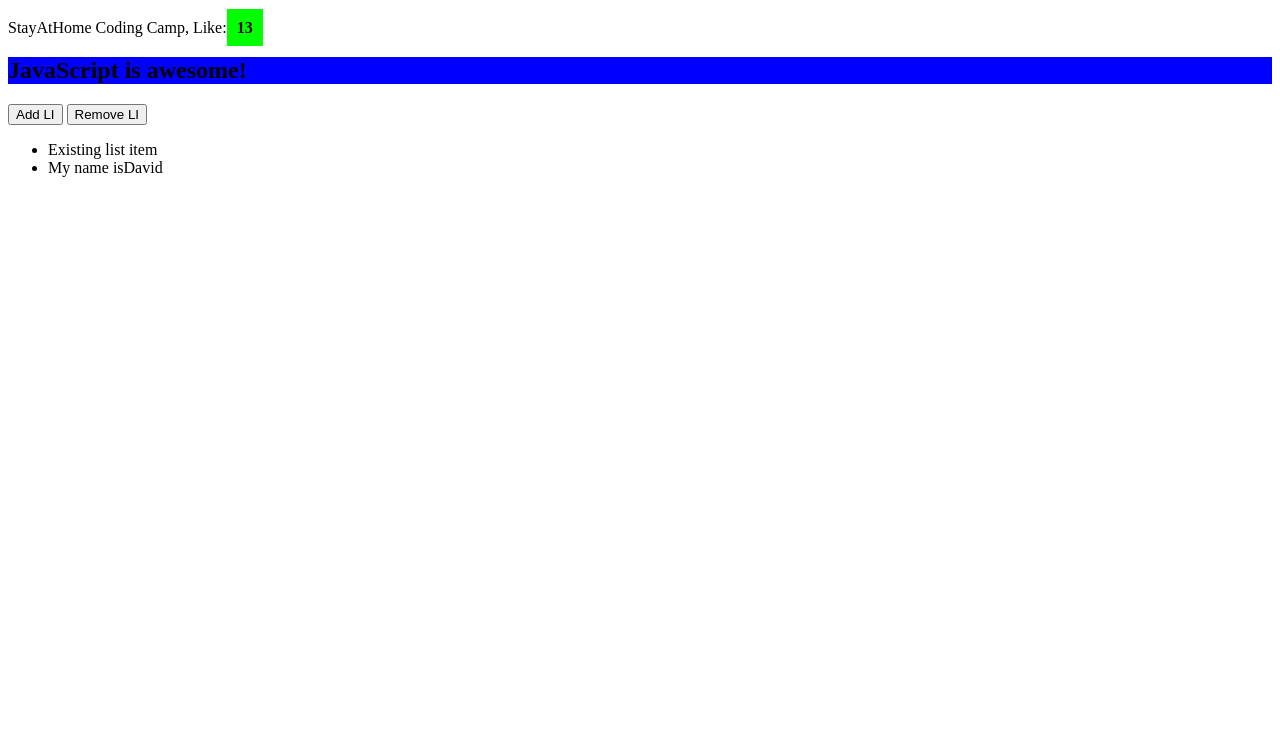
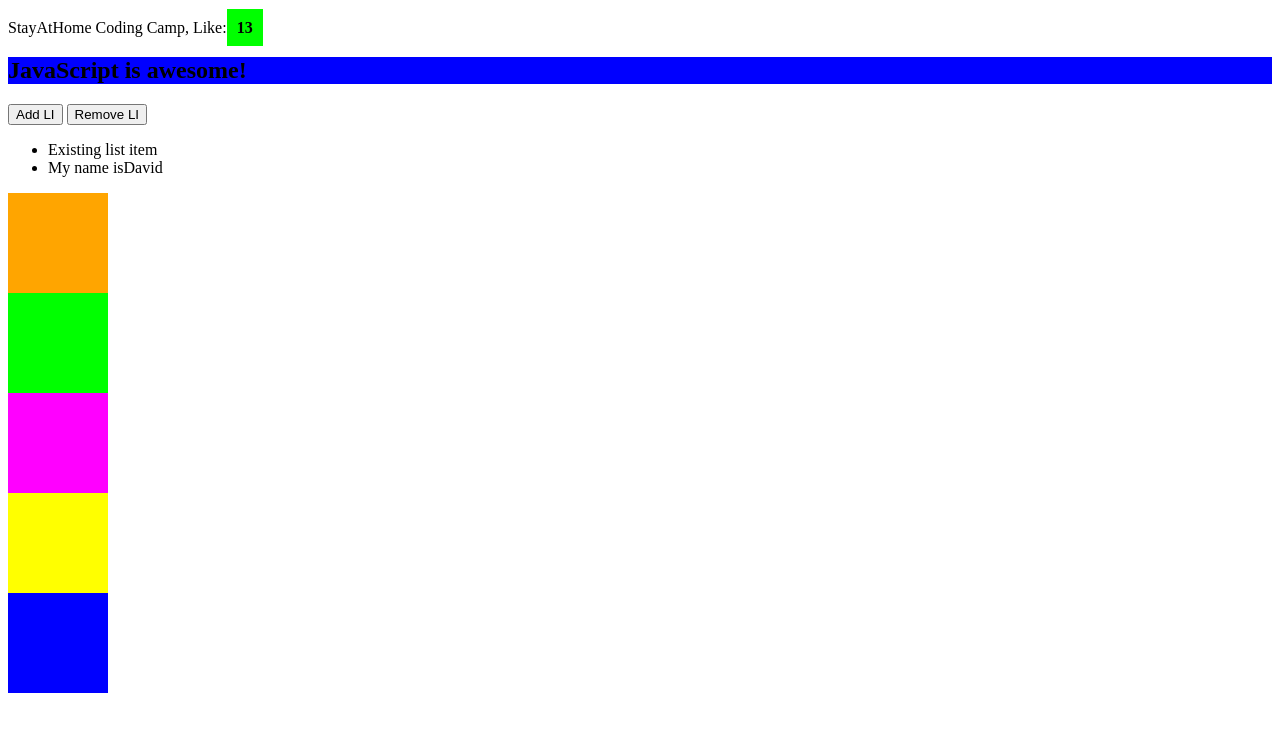
Before and after one commit to poosdavid/sah-js-examples-april-13, a plain HTML site: page index.html in a window 1280 px wide. Shown: the part 61-792 px from the top of the page. Drawn offline with nearby package versions, Linux system fonts and the light colour scheme.

Commit message:
new jquery

```diff
--- a/index.html
+++ b/index.html
@@ -15,6 +15,7 @@
     <ul>
         <li>Existing list item</li>
     </ul>
+    <div id="box-container"></div>
     <script src="https://code.jquery.com/jquery-3.5.0.min.js"></script>
     <script src="script.js"></script>
     <script>console.log('Hi friend! My name is David!')</script>
--- a/script.js
+++ b/script.js
@@ -46,3 +46,17 @@ if (age < 18) {
 };
 
 console.log('This is the after the if');
+
+
+let colors = ['orange', 'lime', 'magenta', 'yellow', 'blue'];
+
+$('#box-container').append('<div class="box"></div>');
+$('.box:last-child').css('background', colors[0]);
+$('#box-container').append('<div class="box"></div>');
+$('.box:last-child').css('background', colors[1]);
+$('#box-container').append('<div class="box"></div>');
+$('.box:last-child').css('background', colors[2]);
+$('#box-container').append('<div class="box"></div>');
+$('.box:last-child').css('background', colors[3]);
+$('#box-container').append('<div class="box"></div>');
+$('.box:last-child').css('background', colors[4]);
--- a/style.css
+++ b/style.css
@@ -5,3 +5,7 @@ h1 {
 .blue {
     background: blue;
 }
+
+.box {
+    width: 100px;
+    height: 100px;
```
